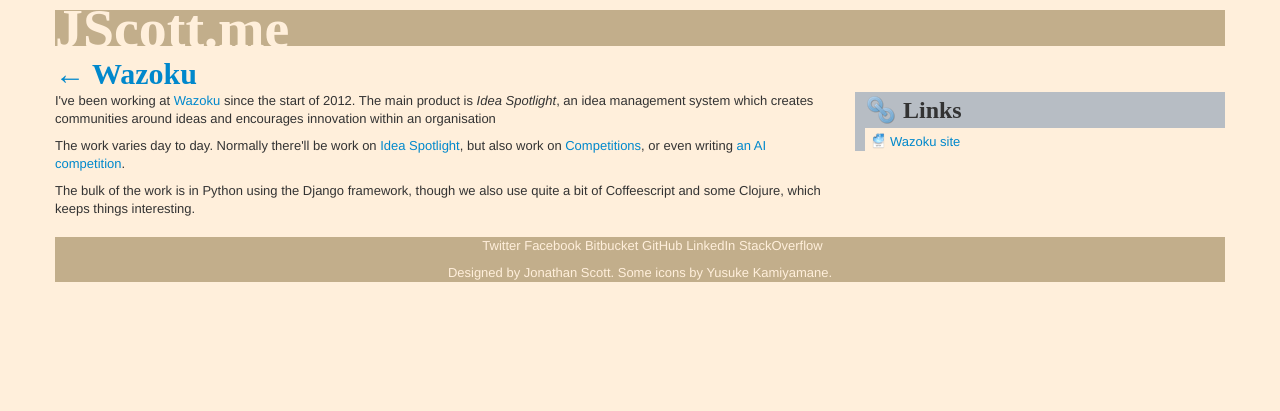
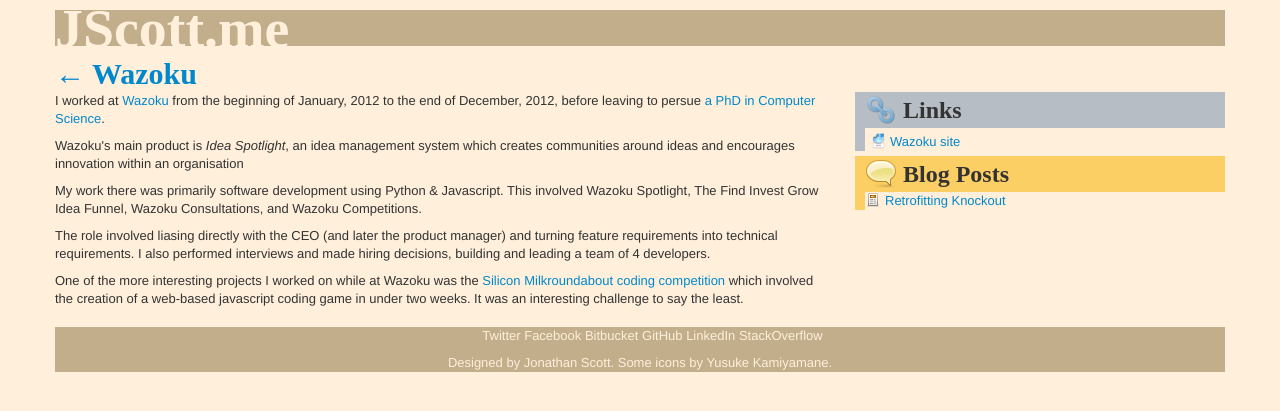
Before and after one commit to jscott1989/jscott1989.github.com, a Jekyll site: the page built from _posts/2012-01-07-wazoku.html, in a window 1280 px wide. Shown: the top 411 px of the page. Built offline with Jekyll 4.4.1, drawn with Linux system fonts in a browser that asks for light colours; nearby versions of some CDN libraries; some web fonts are replaced; comment, search, counter and statistics services are not loaded.

Commit message:
Update phd

```diff
--- a/_posts/2012-01-07-wazoku.html
+++ b/_posts/2012-01-07-wazoku.html
@@ -3,16 +3,20 @@
 title: Wazoku
 category: portfolio
 img: wazoku
-company-info: LOOL
+shortcode: wazoku
 type: job
-to: present
+to: 2012-12-21
 permalink: wazoku.html
 links:
     - label: "Wazoku site"
       url: "http://www.wazoku.com/"
 ---
-<p>I've been working at <a href="http://wazoku.com">Wazoku</a> since the start of 2012. The main product is <i>Idea Spotlight</i>, an idea management system which creates communities around ideas and encourages innovation within an organisation</p>
+<p>I worked at <a href="http://wazoku.com">Wazoku</a> from the beginning of January, 2012 to the end of December, 2012, before leaving to persue <a href="/phd.html">a PhD in Computer Science</a>.</p>
 
-<p>The work varies day to day. Normally there'll be work on <a href="http://www.wazoku.com/ideation/">Idea Spotlight</a>, but also work on <a href="http://www.wazoku.com/competitions/">Competitions</a>, or even writing <a href="https://siliconmilkroundabout.wazoku.com/">an AI competition</a>.
+<p>Wazoku's main product is <i>Idea Spotlight</i>, an idea management system which creates communities around ideas and encourages innovation within an organisation</p>
 
-<p>The bulk of the work is in Python using the Django framework, though we also use quite a bit of Coffeescript and some Clojure, which keeps things interesting.</p>
+<p>My work there was primarily software development using Python &amp; Javascript. This involved Wazoku Spotlight, The Find Invest Grow Idea Funnel, Wazoku Consultations, and Wazoku Competitions.</p>
+
+<p>The role involved liasing directly with the CEO (and later the product manager) and turning feature requirements into technical requirements. I also performed interviews and made hiring decisions, building and leading a team of 4 developers.</p>
+
+<p>One of the more interesting projects I worked on while at Wazoku was the <a href="http://siliconmilkroundabout.wazoku.com/final_editor">Silicon Milkroundabout coding competition</a> which involved the creation of a web-based javascript coding game in under two weeks. It was an interesting challenge to say the least.</p>
```
Also changed, not shown: _posts/2013-01-07-phd.html (added, +10 -0 lines), index.html (+3 -4 lines), static/img/portfolio/pixelated/uos.png.
